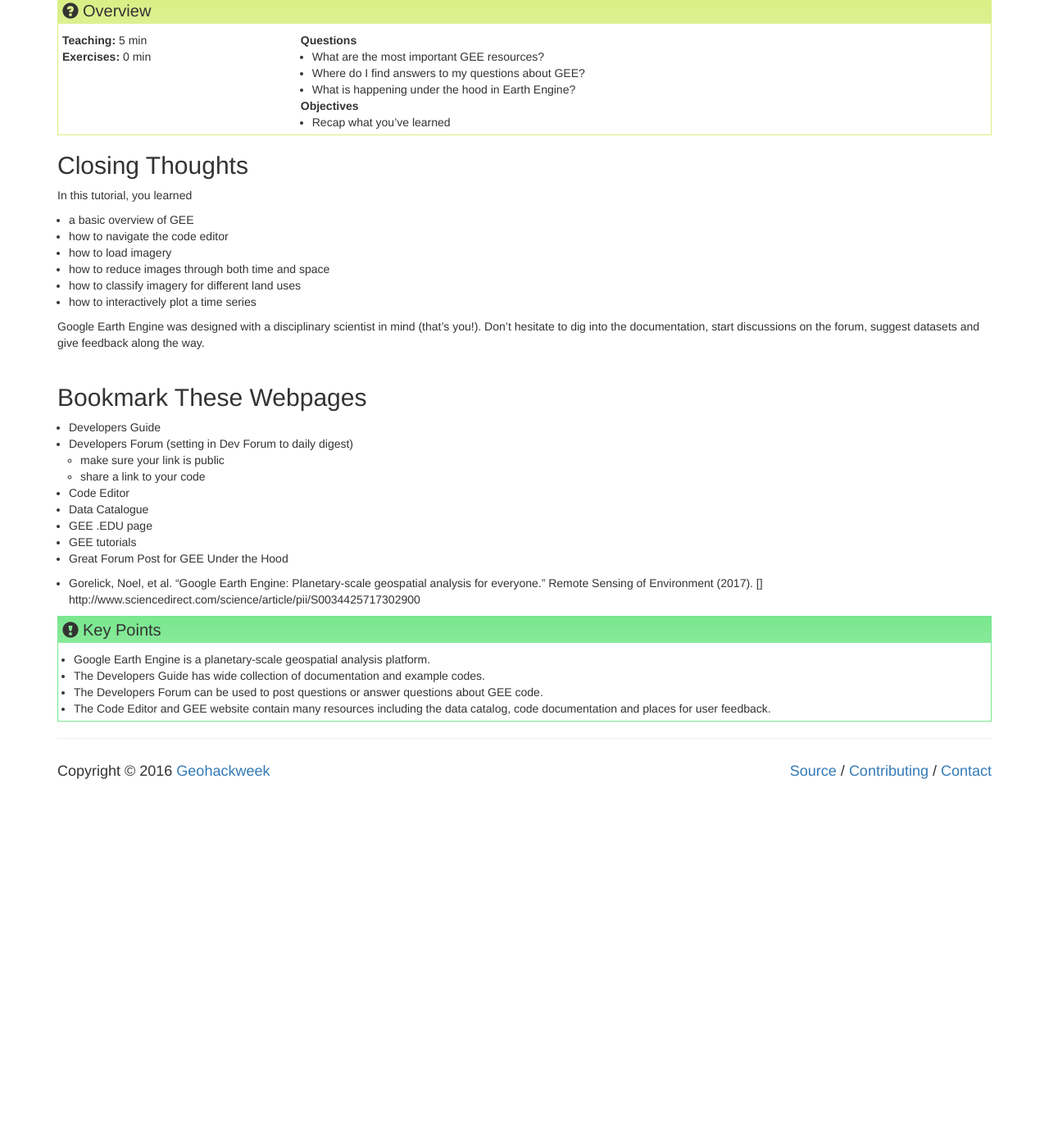
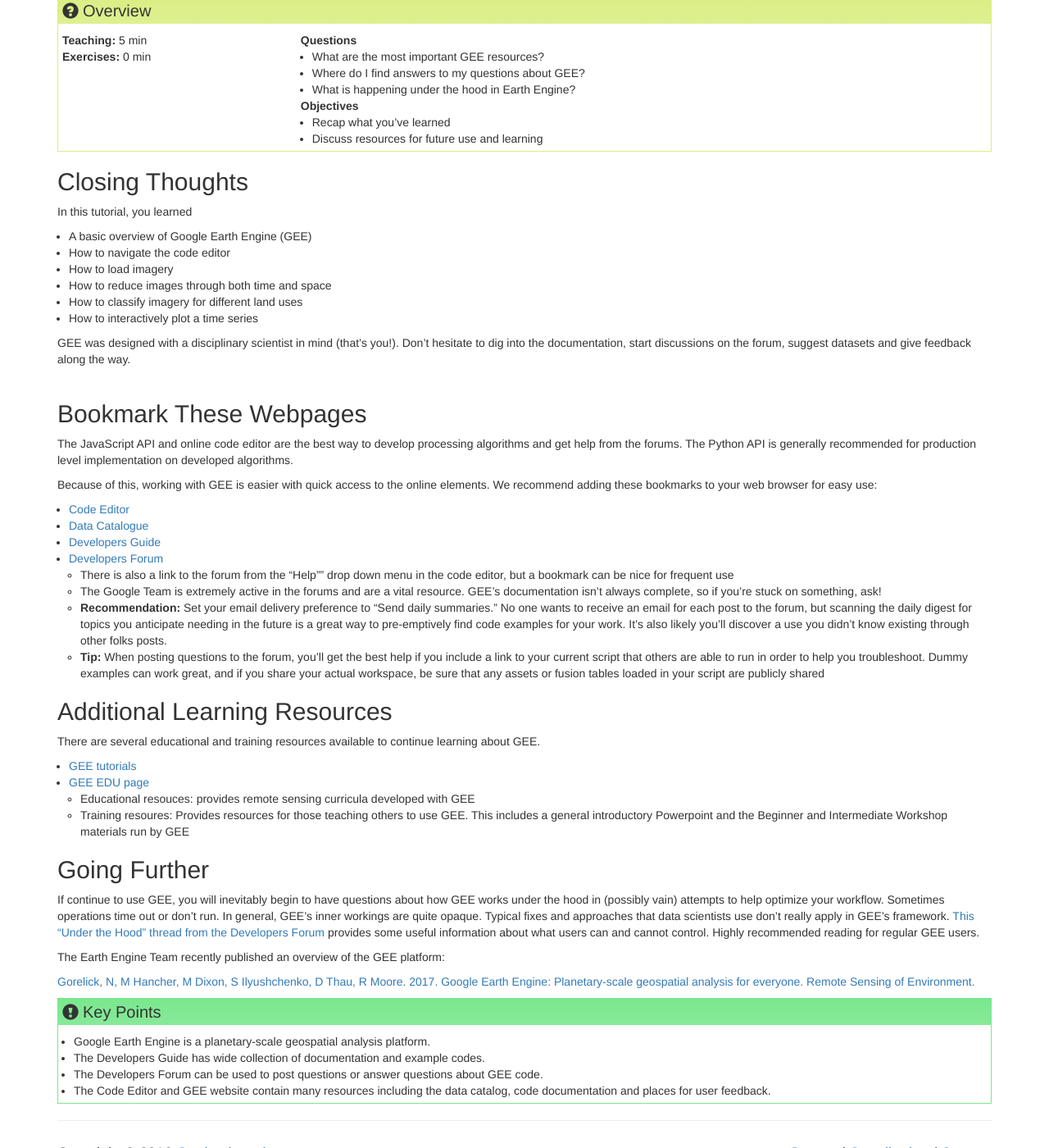
Before and after one commit to geohackweek/GoogleEarthEngine, a Jekyll site: the page built from _episodes/07-wrap-up.md, in a window 1280 px wide and 1400 px high, scrolled down 192 px. Shown: the whole window at 82% size. Built offline with Jekyll 4.4.1, drawn with Linux system fonts in a browser that asks for light colours; before the commit the page ends 1153 px from its top, so only the background shows below that.

Commit message:
updating links

```diff
--- a/_episodes/07-wrap-up.md
+++ b/_episodes/07-wrap-up.md
@@ -8,6 +8,7 @@ questions:
 - "What is happening under the hood in Earth Engine?"
 objectives:
 - "Recap what you've learned"
+- Discuss resources for future use and learning
 keypoints:
 - "Google Earth Engine is a planetary-scale geospatial analysis platform."
 - "The Developers Guide has wide collection of documentation and example codes."
@@ -19,32 +20,42 @@ keypoints:
 ## Closing Thoughts
 
 In this tutorial, you learned
-- a basic overview of GEE
-- how to navigate the code editor
-- how to load imagery
-- how to reduce images through both time and space
-- how to classify imagery for different land uses
-- how to interactively plot a time series
+- A basic overview of Google Earth Engine (GEE)
+- How to navigate the code editor
+- How to load imagery
+- How to reduce images through both time and space
+- How to classify imagery for different land uses
+- How to interactively plot a time series
 
-Google Earth Engine was designed with a disciplinary scientist in mind (that's you!). Don't hesitate to dig into the documentation, start discussions on the forum, suggest datasets and give feedback along the way.
+GEE was designed with a disciplinary scientist in mind (that's you!). Don't hesitate to dig into the documentation, start discussions on the forum, suggest datasets and give feedback along the way.
 <br>
 <br>
 
 ## Bookmark These Webpages
+The JavaScript API and online code editor are the best way to develop processing algorithms and get help from the forums. The Python API is generally recommended for production level implementation on developed algorithms.
 
-- Developers Guide
-- Developers Forum (setting in Dev Forum to daily digest)
-  - make sure your link is public
-  - share a link to your code
-- Code Editor
-- Data Catalogue
-[](https://code.earthengine.google.com/datasets/)
-- GEE .EDU page
-[](https://developers.google.com/earth-engine/edu)
-- GEE tutorials
-[](https://developers.google.com/earth-engine/tutorials)
-- Great Forum Post for GEE Under the Hood
-[](https://groups.google.com/forum/#!searchin/google-earth-engine-developers/benefits$20of$20python%7Csort:relevance/google-earth-engine-developers/LWHTFSH9FRk/NGxiEQ5KEQAJ)
+Because of this, working with GEE is easier with quick access to the online elements. We recommend adding these bookmarks to your web browser for easy use:
 
-- Gorelick, Noel, et al. "Google Earth Engine: Planetary-scale geospatial analysis for everyone." Remote Sensing of Environment (2017).
-[] http://www.sciencedirect.com/science/article/pii/S0034425717302900
+- [Code Editor](https://code.earthengine.google.com/)
+- [Data Catalogue](https://code.earthengine.google.com/datasets/)
+- [Developers Guide](https://developers.google.com/earth-engine/)
+- [Developers Forum](https://groups.google.com/forum/?fromgroups#!forum/google-earth-engine-developers)
+  - There is also a link to the forum from the "Help"" drop down menu in the code editor, but a bookmark can be nice for frequent use
+  - The Google Team is extremely active in the forums and are a vital resource. GEE's documentation isn't always complete, so if you're stuck on something, ask!
+  - **Recommendation:** Set your email delivery preference to "Send daily summaries." No one wants to receive an email for each post to the forum, but scanning the daily digest for topics you anticipate needing in the future is a great way to pre-emptively find code examples for your work. It's also likely you'll discover a use you didn't know existing through other folks posts.
+  - **Tip:** When posting questions to the forum, you'll get the best help if you include a link to your current script that others are able to run in order to help you troubleshoot. Dummy examples can work great, and if you share your actual workspace, be sure that any assets or fusion tables loaded in your script are publicly shared
+
+## Additional Learning Resources
+There are several educational and training resources available to continue learning about GEE.
+
+- [GEE tutorials](https://developers.google.com/earth-engine/tutorials)
+- [GEE EDU page](https://developers.google.com/earth-engine/edu)
+  - Educational resouces: provides remote sensing curricula developed with GEE
+  - Training resoures: Provides resources for those teaching others to use GEE. This includes a general introductory Powerpoint and the Beginner and Intermediate Workshop materials run by GEE
+
+## Going Further
+If continue to use GEE, you will inevitably begin to have questions about how GEE works under the hood in (possibly vain) attempts to help optimize your workflow. Sometimes operations time out or don't run. In general, GEE's inner workings are quite opaque. Typical fixes and approaches that data scientists use don't really apply in GEE's framework. [This "Under the Hood" thread from the Developers Forum](https://groups.google.com/forum/#!searchin/google-earth-engine-developers/benefits$20of$20python%7Csort:relevance/google-earth-engine-developers/LWHTFSH9FRk/NGxiEQ5KEQAJ) provides some useful information about what users can and cannot control. Highly recommended reading for regular GEE users.
+
+The Earth Engine Team recently published an overview of the GEE platform:
+
+[Gorelick, N, M Hancher, M Dixon, S Ilyushchenko, D Thau, R Moore. 2017. Google Earth Engine: Planetary-scale geospatial analysis for everyone. Remote Sensing of Environment.](http://www.sciencedirect.com/science/article/pii/S0034425717302900)
```
